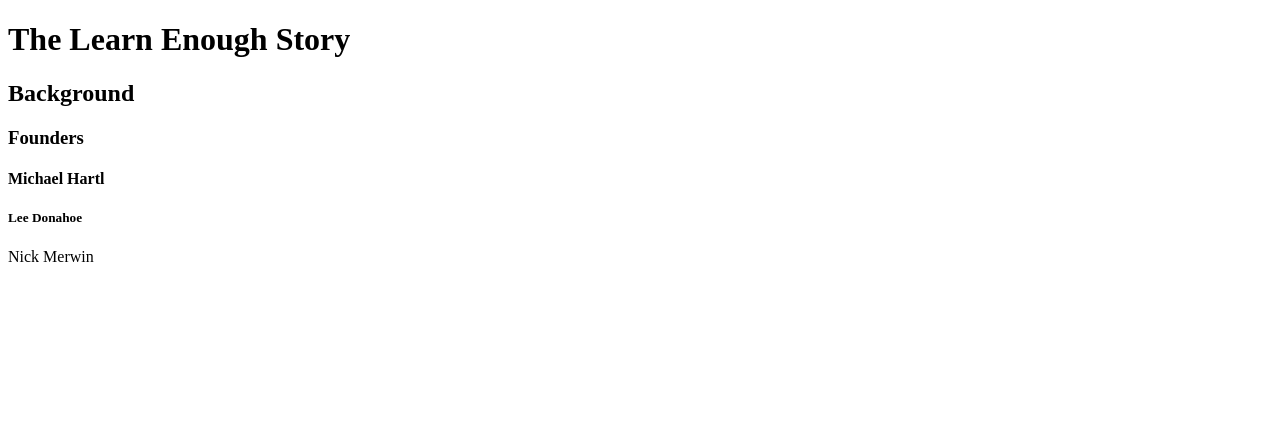
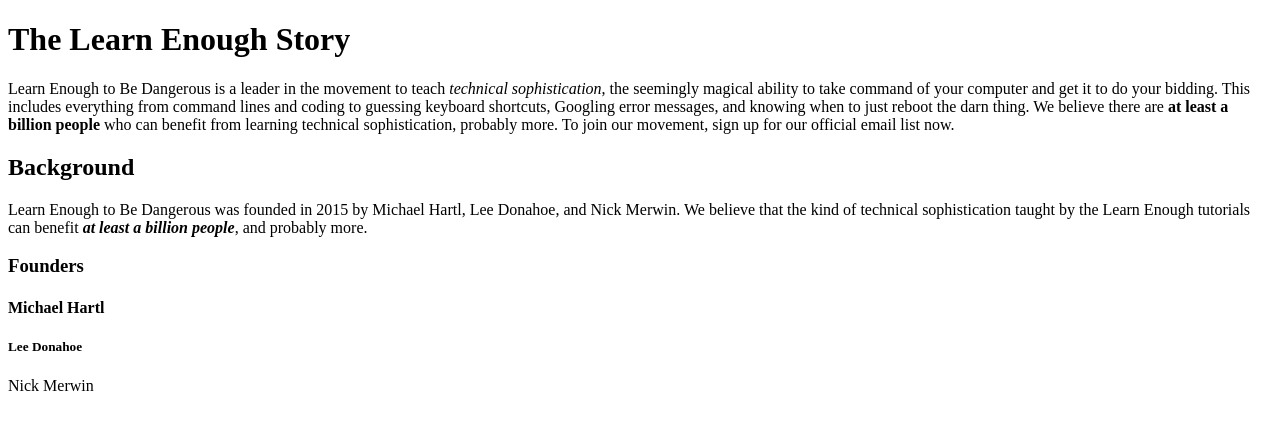
Before and after one commit to JohnPaulIII/sample_website, a plain HTML site: page index.html in a window 1280 px wide. Drawn offline with Linux system fonts and the light colour scheme.

Commit message:
Add first two paragraphs

```diff
--- a/index.html
+++ b/index.html
@@ -8,7 +8,25 @@
 
     <h1>The Learn Enough Story</h1>
 
+    <p>
+      Learn Enough to Be Dangerous is a leader in the movement to teach
+      <em>technical sophistication</em>, the seemingly magical ability to take
+      command of your computer and get it to do your bidding. This includes
+      everything from command lines and coding to guessing keyboard shortcuts,
+      Googling error messages, and knowing when to just reboot the darn thing.
+      We believe there are <strong>at least a billion people</strong> who can benefit from
+      learning technical sophistication, probably more. To join our
+      movement, sign up for our official email list now.
+    </p>
+
     <h2>Background</h2>
+
+    <p>
+      Learn Enough to Be Dangerous was founded in 2015 by Michael Hartl, Lee
+      Donahoe, and Nick Merwin. We believe that the kind of technical
+      sophistication taught by the Learn Enough tutorials can benefit
+      <strong><em>at least a billion people</em></strong>, and probably more.
+    </p>
 
     <h3>Founders</h3>
 
```
